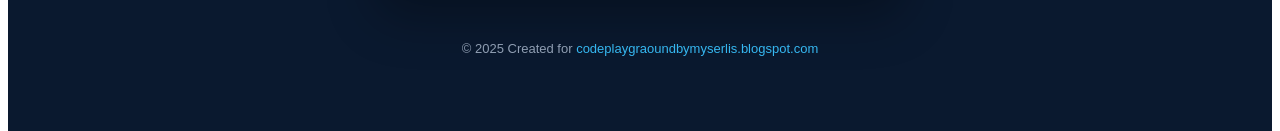
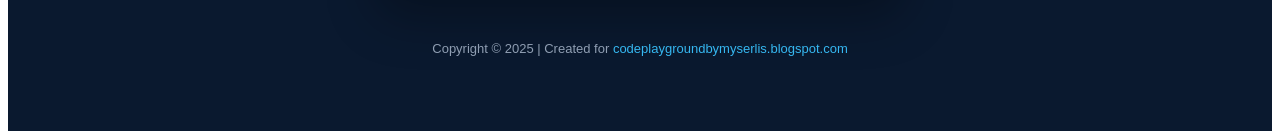
Before and after one commit to grxmis/m4a-to-mp3-converter, a Next.js app: page / in a window 1280 px wide. Shown: the part 519-650 px from the top of the page. Built offline with nearby package versions, Linux system fonts and the light colour scheme.

Commit message:
Add files via upload

```diff
--- a/pages/index.js
+++ b/pages/index.js
@@ -166,9 +166,9 @@ export default function Converter() {
         )}
       </div>
 
-      {/* FOOTER */}
+      {/* ΔΙΟΡΘΩΜΕΝΟ FOOTER */}
       <footer style={{ marginTop: '30px', color: '#94a3b8', fontSize: '13px', textAlign: 'center' }}>
-        <p>© 2025 Created for <a href="https://codeplaygroundbymyserlis.blogspot.com" target="_blank" rel="noopener noreferrer" style={{ color: '#38bdf8', textDecoration: 'none' }}>codeplaygraoundbymyserlis.blogspot.com</a></p>
+        <p>Copyright © 2025 | Created for <a href="https://codeplaygroundbymyserlis.blogspot.com" target="_blank" rel="noopener noreferrer" style={{ color: '#38bdf8', textDecoration: 'none' }}>codeplaygroundbymyserlis.blogspot.com</a></p>
       </footer>
 
       <style jsx>{`
```
